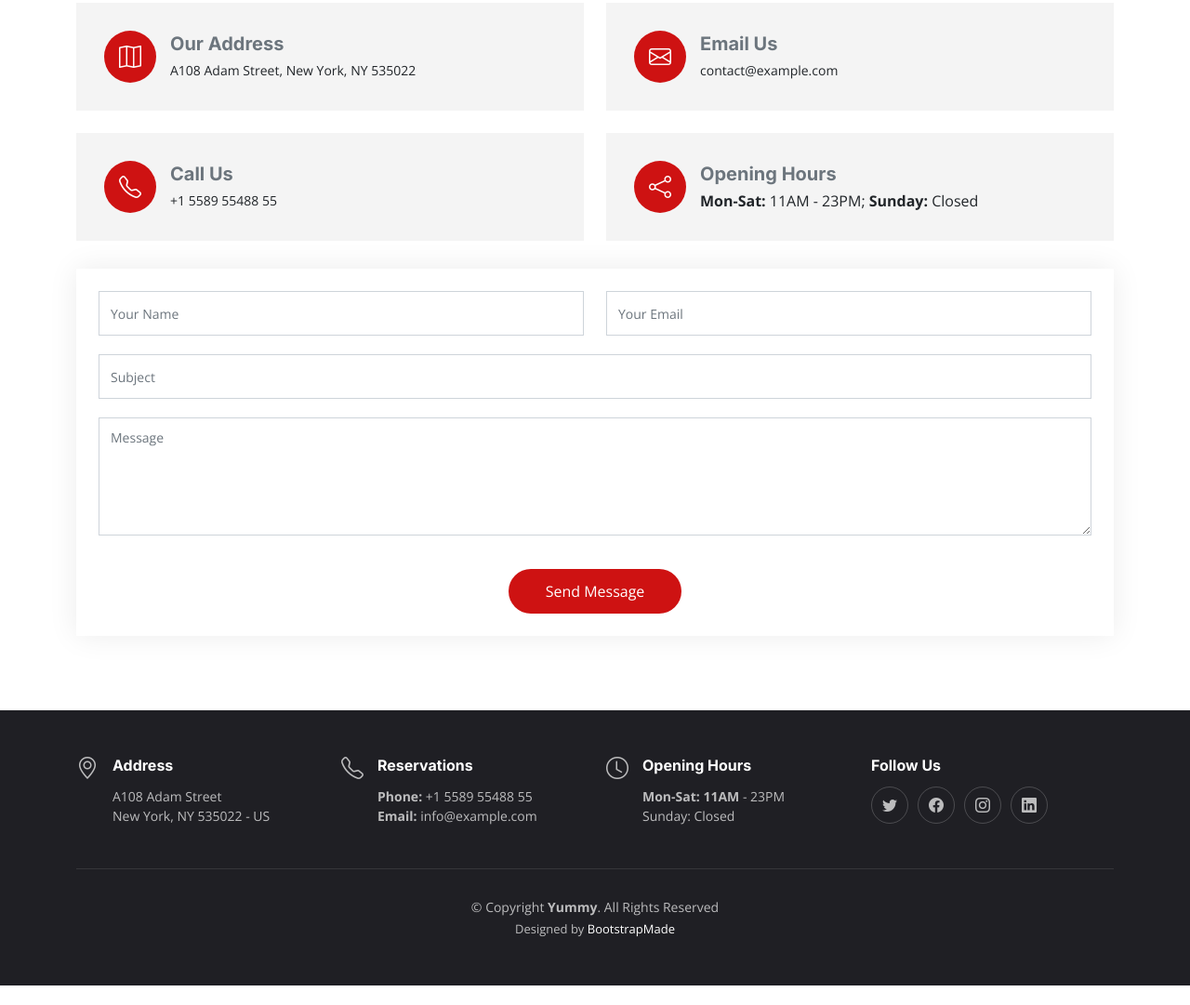
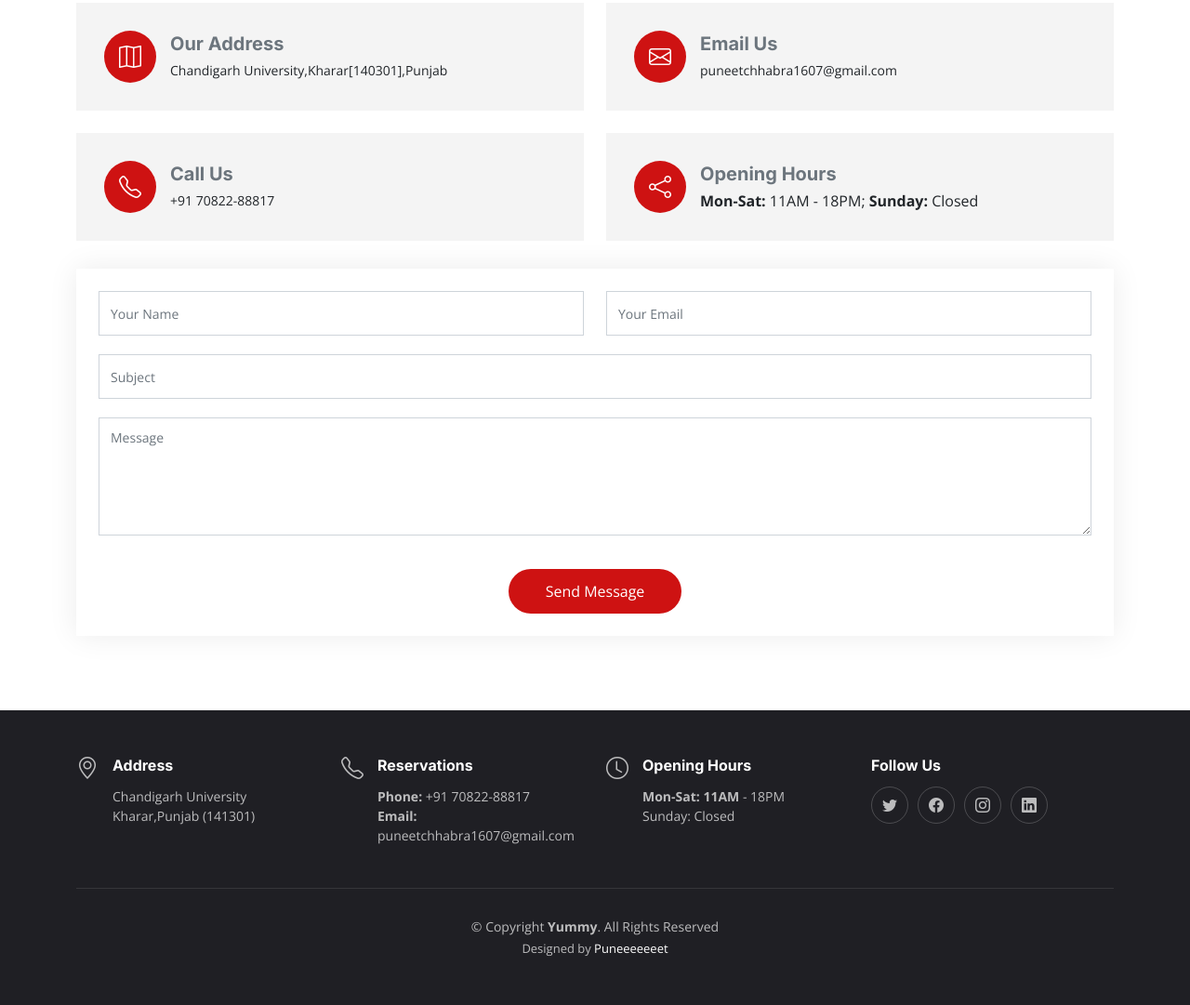
Before and after one commit to puneeeeeeet/FoodRepublic, a plain HTML site: page index.html in a window 1280 px wide. Shown: the part 7070-8151 px from the top of the page at 93% size. Before the commit the page ends 8130 px from the top, so only its background shows below. Drawn offline with nearby package versions, Linux system fonts and the light colour scheme.

Commit message:
edited addres and location

```diff
--- a/index.html
+++ b/index.html
@@ -936,7 +936,7 @@
               <i class="icon bi bi-map flex-shrink-0"></i>
               <div>
                 <h3>Our Address</h3>
-                <p>A108 Adam Street, New York, NY 535022</p>
+                <p>Chandigarh University,Kharar[140301],Punjab</p>
               </div>
             </div>
           </div><!-- End Info Item -->
@@ -946,7 +946,7 @@
               <i class="icon bi bi-envelope flex-shrink-0"></i>
               <div>
                 <h3>Email Us</h3>
-                <p>contact@example.com</p>
+                <p>puneetchhabra1607@gmail.com</p>
               </div>
             </div>
           </div><!-- End Info Item -->
@@ -956,7 +956,7 @@
               <i class="icon bi bi-telephone flex-shrink-0"></i>
               <div>
                 <h3>Call Us</h3>
-                <p>+1 5589 55488 55</p>
+                <p>+91 70822-88817</p>
               </div>
             </div>
           </div><!-- End Info Item -->
@@ -966,7 +966,7 @@
               <i class="icon bi bi-share flex-shrink-0"></i>
               <div>
                 <h3>Opening Hours</h3>
-                <div><strong>Mon-Sat:</strong> 11AM - 23PM;
+                <div><strong>Mon-Sat:</strong> 11AM - 18PM;
                   <strong>Sunday:</strong> Closed
                 </div>
               </div>
@@ -1013,8 +1013,8 @@
           <div>
             <h4>Address</h4>
             <p>
-              A108 Adam Street <br>
-              New York, NY 535022 - US<br>
+              Chandigarh University <br>
+              Kharar,Punjab (141301)<br>
             </p>
           </div>
 
@@ -1025,8 +1025,8 @@
           <div>
             <h4>Reservations</h4>
             <p>
-              <strong>Phone:</strong> +1 5589 55488 55<br>
-              <strong>Email:</strong> info@example.com<br>
+              <strong>Phone:</strong> +91 70822-88817<br>
+              <strong>Email:</strong> puneetchhabra1607@gmail.com<br>
             </p>
           </div>
         </div>
@@ -1036,7 +1036,7 @@
           <div>
             <h4>Opening Hours</h4>
             <p>
-              <strong>Mon-Sat: 11AM</strong> - 23PM<br>
+              <strong>Mon-Sat: 11AM</strong> - 18PM<br>
               Sunday: Closed
             </p>
           </div>
@@ -1064,7 +1064,7 @@
         <!-- You can delete the links only if you purchased the pro version. -->
         <!-- Licensing information: https://bootstrapmade.com/license/ -->
         <!-- Purchase the pro version with working PHP/AJAX contact form: https://bootstrapmade.com/yummy-bootstrap-restaurant-website-template/ -->
-        Designed by <a href="https://bootstrapmade.com/">BootstrapMade</a>
+        Designed by <a href="https://bootstrapmade.com/">Puneeeeeeet</a>
       </div>
     </div>
 
```
